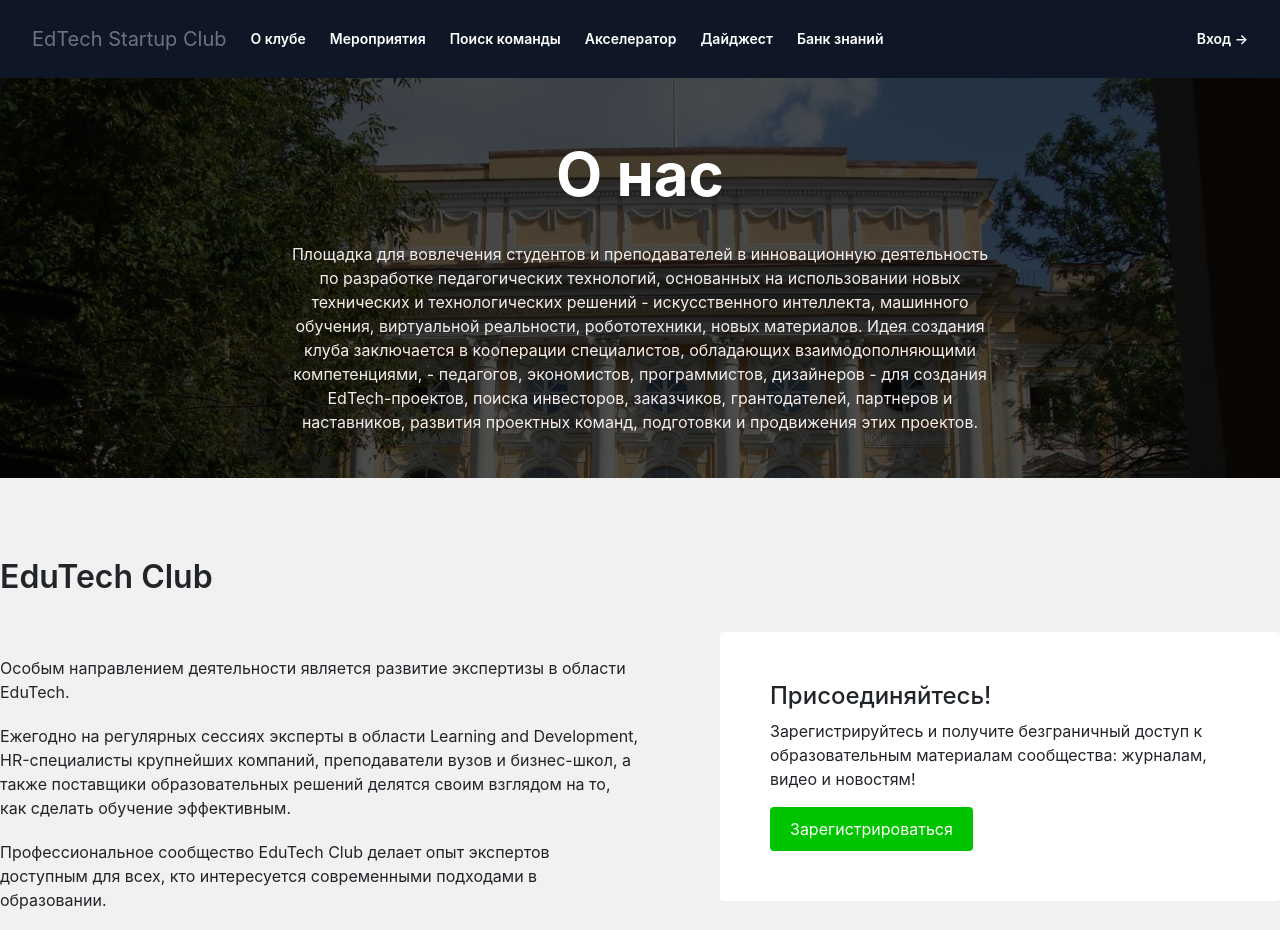
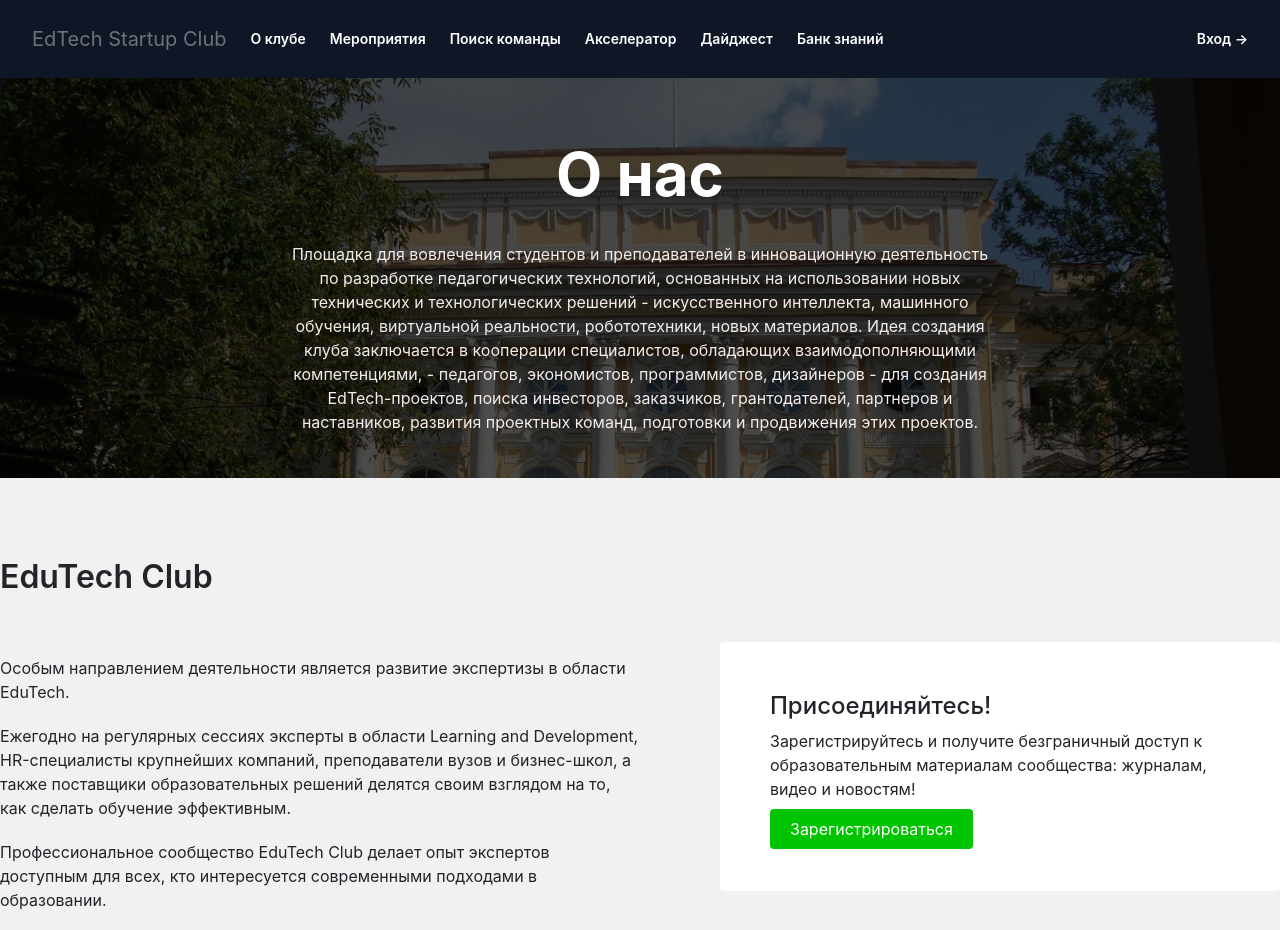
Before and after one commit to tantarin/edtech-club-frontend, a React (Create React App) app: page /about in a window 1280 px wide. Shown: the top 930 px of the page. Built offline with nearby package versions, Linux system fonts and the light colour scheme.

Commit message:
изменить кнопку зарегистрироваться

```diff
--- a/src/components/About/About.tsx
+++ b/src/components/About/About.tsx
@@ -1,9 +1,10 @@
-import { FC } from "react";
+import React, { FC } from "react";
 import "./About.css";
 import managerImage from "./cheff.jpg";
 import InstagramIcon from "./icons/InstagramIcon";
 import PhoneIcon from "./icons/PhoneIcon";
 import MailIcon from "./icons/MailIcon";
+import {Link} from "react-router-dom";
 
 export const AboutPage: FC = () => {
   return (
@@ -64,9 +65,7 @@ export const AboutPage: FC = () => {
                 образовательным материалам сообщества: журналам, видео и
                 новостям!
               </p>
-              <button className="about-more__card__button">
-                Зарегистрироваться
-              </button>
+                <Link className="about-more__card__button" to={"/register"}>Зарегистрироваться</Link>
             </div>
           </div>
         </div>
```
